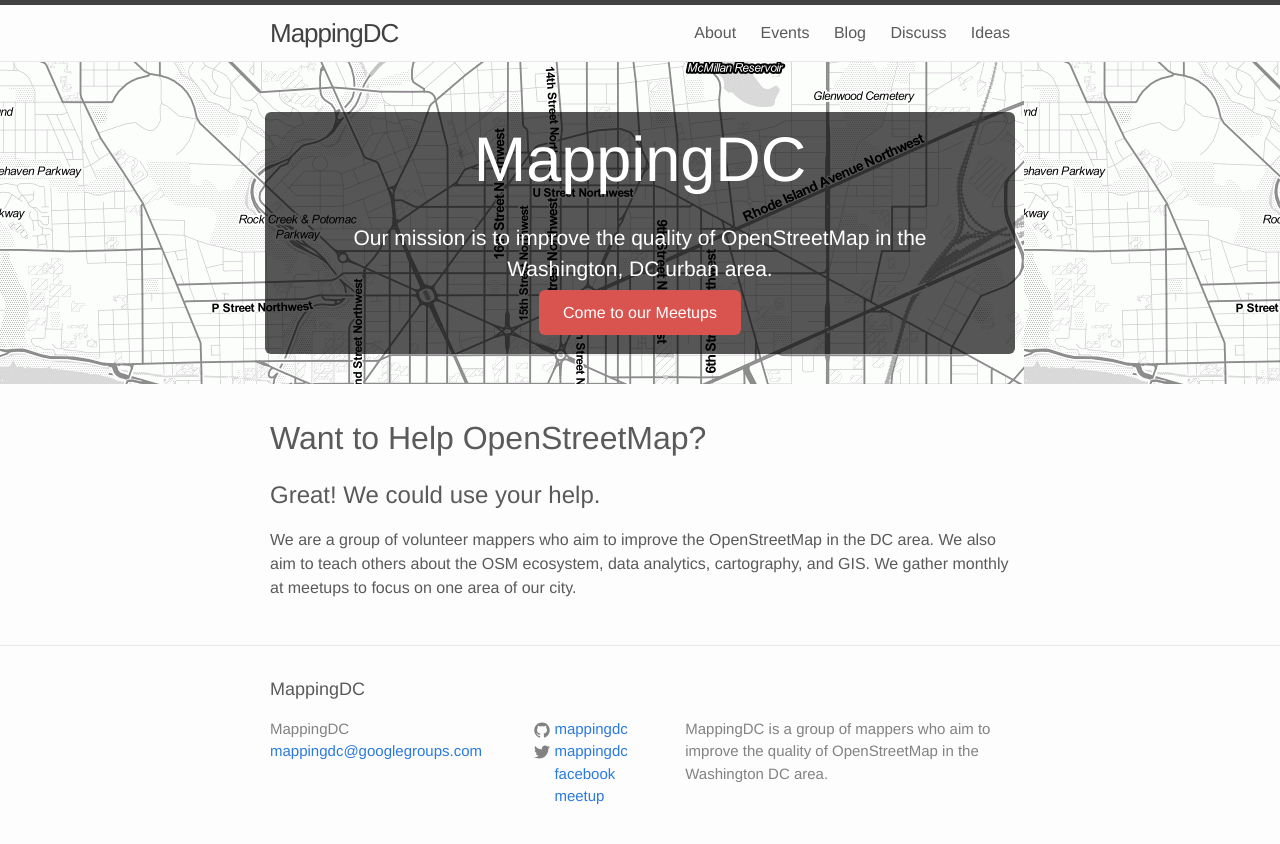
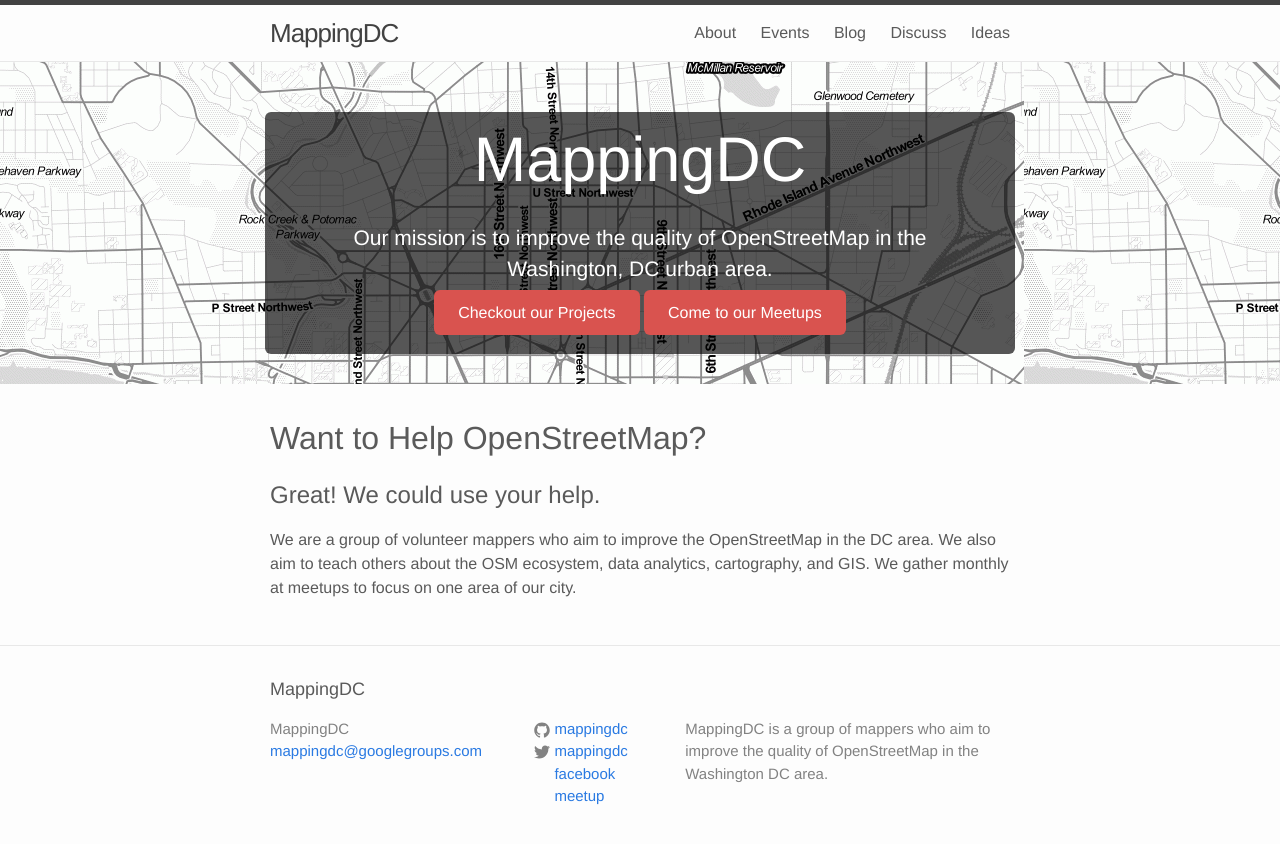
Before and after one commit to mappingdc/website, a Jekyll site: the page built from index.html, in a window 1280 px wide. Shown: the top 844 px of the page. Built offline with Jekyll 4.4.1, drawn with Linux system fonts in a browser that asks for light colours.

Commit message:
* Add link to projects.

```diff
--- a/_includes/header.html
+++ b/_includes/header.html
@@ -38,9 +38,7 @@
 			<p>
 Our mission is to improve the quality of OpenStreetMap in the Washington, DC urban area.
 			</p>
-<!--
-<a class="mdc-button" href="/projects">Checkout our Projects</a>
--->
+<a class="mdc-button" href="/drupal7/node/6">Checkout our Projects</a>
 <a class="mdc-button" href="http://www.meetup.com/mappingdc">Come to our Meetups</a>
 <!--
 <a class="mdc-button" href="http://signup.mappingdc.org">Get our Newsletter</a>
```
